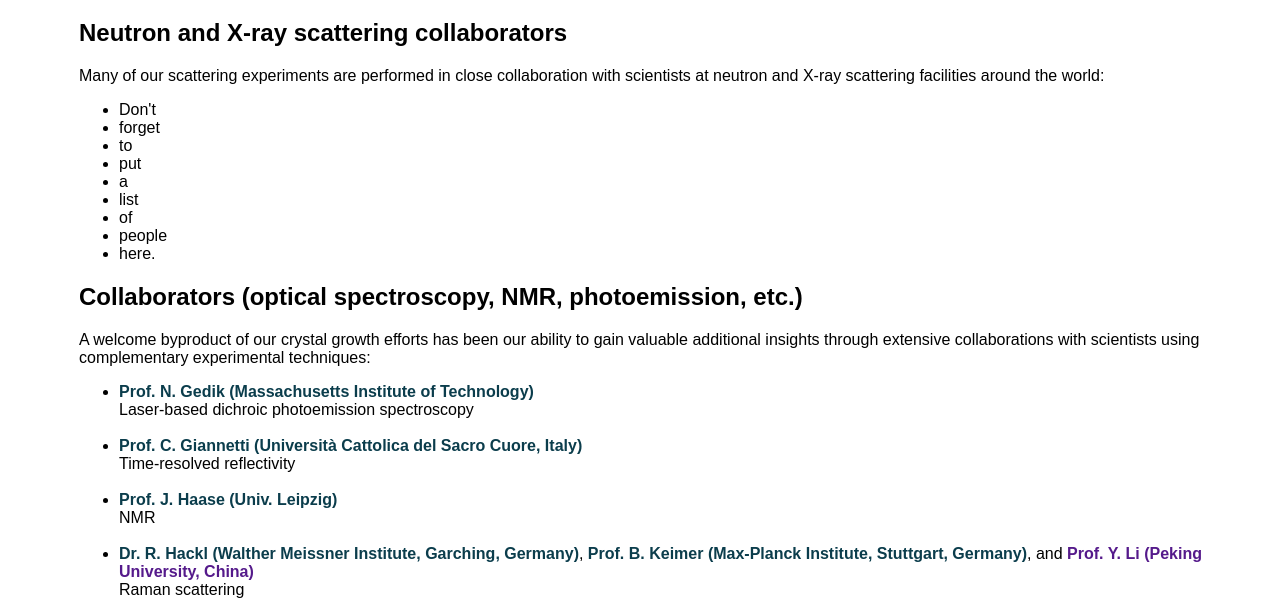
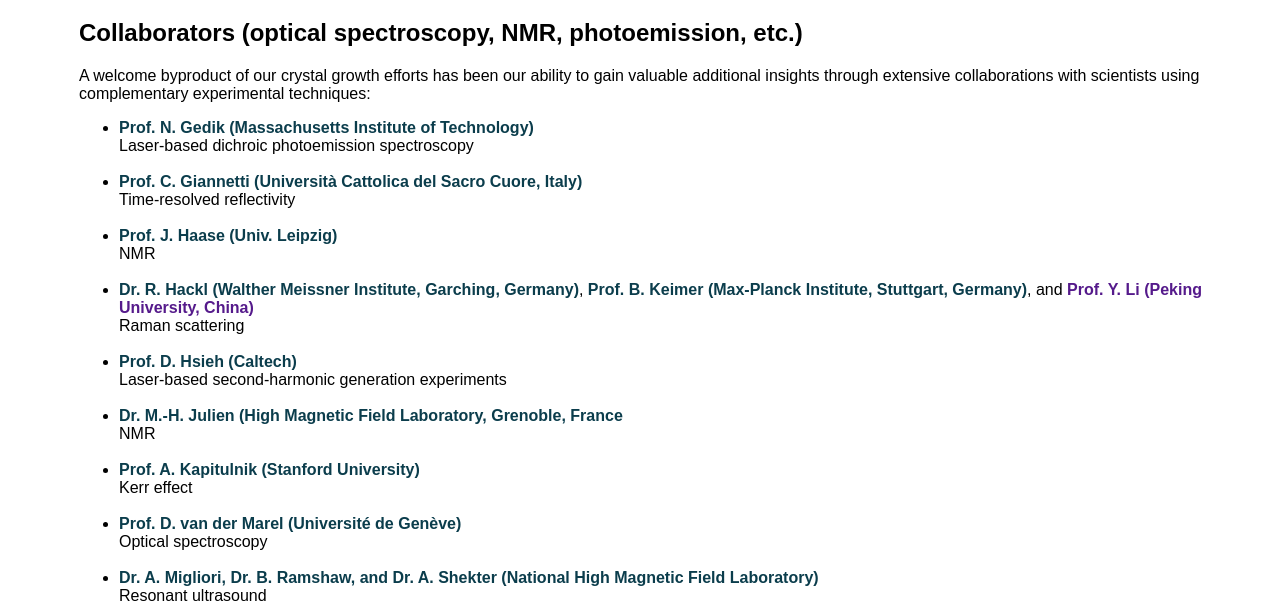
Before and after one commit to Z2h-A6n/greven-web, a plain HTML site: page collaborations.html in a window 1280 px wide. Shown: the part 214-817 px from the top of the page. Drawn offline with Linux system fonts and the light colour scheme; a script that the page names is missing; files whose address does not match are found by name.

Commit message:
Removed placeholder scattering collaborator list
The scattering collaborator list will be developed in the
scattering-collab-list branch and merged when ready.

```diff
--- a/collaborations.html
+++ b/collaborations.html
@@ -79,39 +79,6 @@
 
 			<div id="page-body">
 				<h1>Collaborations</h1>
-				<h2>Neutron and X-ray scattering collaborators</h2>
-				<p>
-				Many of our scattering experiments are performed in close collaboration with scientists at neutron and X-ray scattering facilities around the world:
-				</p>
-				<ul>
-					<li>
-						Don't
-					</li>
-					<li>
-						forget
-					</li>
-					<li>
-						to
-					</li>
-					<li>
-						put
-					</li>
-					<li>
-						a
-					</li>
-					<li>
-						list
-					</li>
-					<li>
-						of
-					</li>
-					<li>
-						people
-					</li>
-					<li>
-						here.
-					</li>
-				</ul>
 				<h2>Collaborators (optical spectroscopy, NMR, photoemission, etc.)</h2>
 				<p>
 				A welcome byproduct of our crystal growth efforts has been our ability to gain valuable additional insights through extensive collaborations with scientists using complementary experimental techniques:
```
